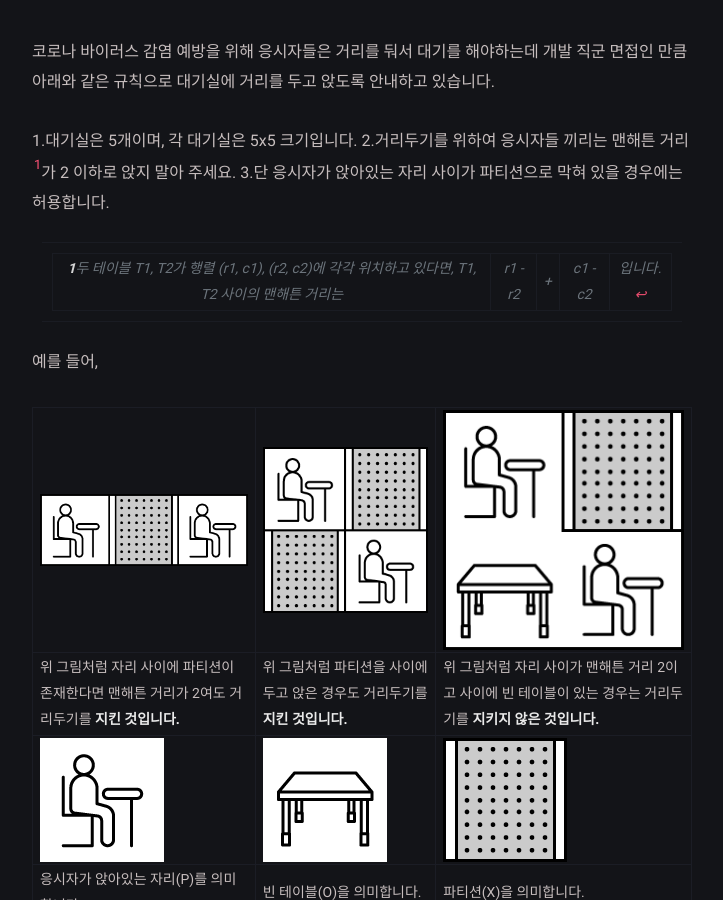
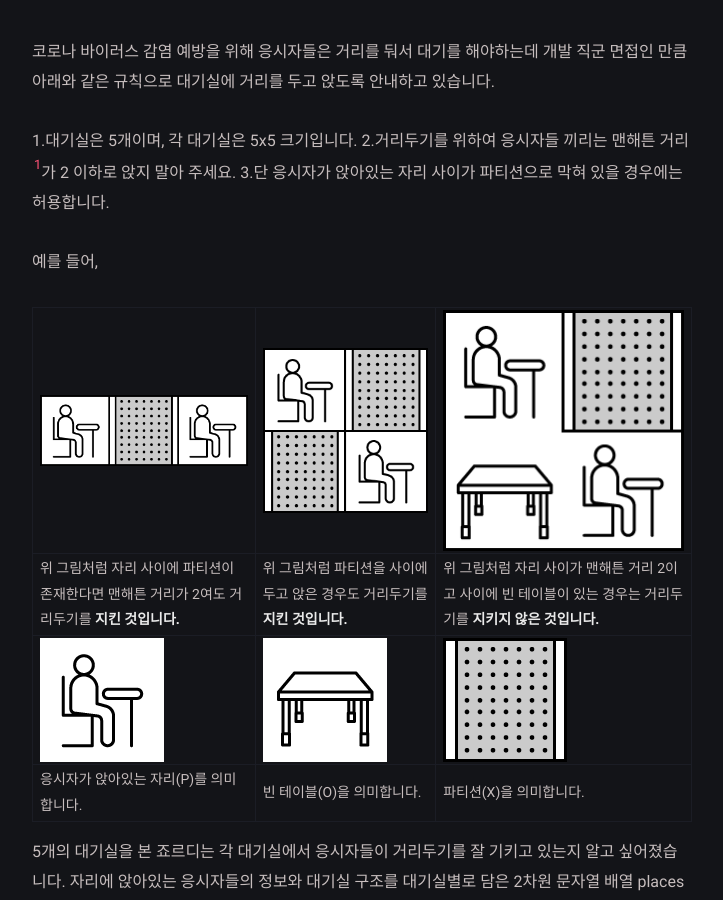
Before and after one commit to rabent/rabent.github.io, a Jekyll site: the page built from _posts/2022-06-23-(KAKAO 인턴쉽) 거리두기 확인하기.md, in a window 1280 px wide and 900 px high, scrolled down 528 px. Shown: the whole window, without its empty margins (278-1001 px from the left). Built offline with Jekyll 4.4.1, drawn with Linux system fonts in a browser that asks for light colours; some of the changed text lies outside the part shown.

Commit message:
github는 마크다운 각주를 지원을...안해...?

```diff
--- a/_posts/2022-06-23-(KAKAO 인턴쉽) 거리두기 확인하기.md
+++ b/_posts/2022-06-23-(KAKAO 인턴쉽) 거리두기 확인하기.md
@@ -19,7 +19,6 @@ description: 카카오 채용연계형 인턴십 2019 코딩테스트 문제
  1.대기실은 5개이며, 각 대기실은 5x5 크기입니다.
  2.거리두기를 위하여 응시자들 끼리는 맨해튼 거리<sup id="a1">[1](#footnote1)</sup>가 2 이하로 앉지 말아 주세요.
  3.단 응시자가 앉아있는 자리 사이가 파티션으로 막혀 있을 경우에는 허용합니다.
-><b id="footnote1">1</b>두 테이블 T1, T2가 행렬 (r1, c1), (r2, c2)에 각각 위치하고 있다면, T1, T2 사이의 맨해튼 거리는 |r1 - r2| + |c1 - c2| 입니다.  [↩](#a1)
 
 예를 들어,
 
```
Also changed, not shown: other parts of _posts/2022-06-23-(KAKAO 인턴쉽) 거리두기 확인하기.md (+2 -0 lines).
